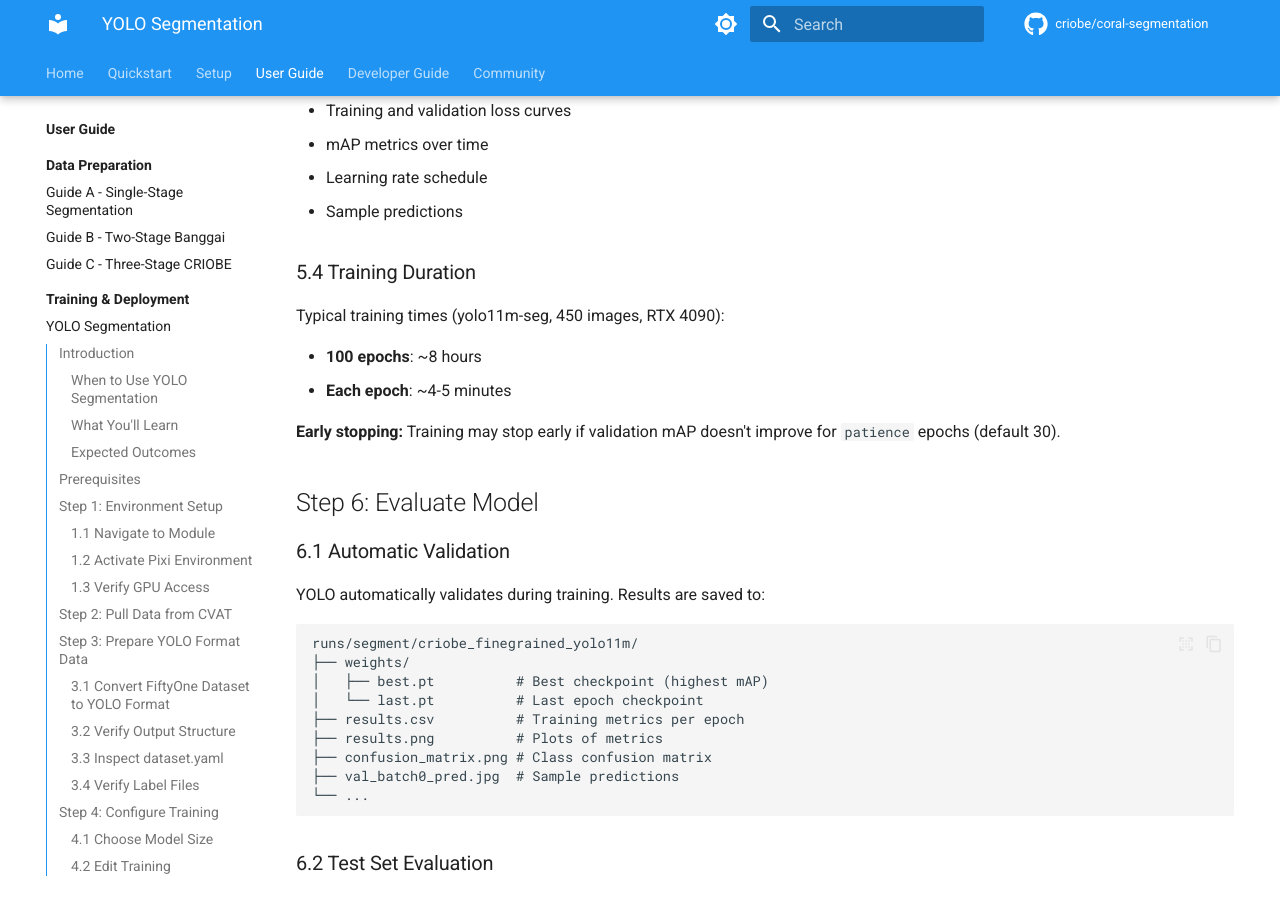
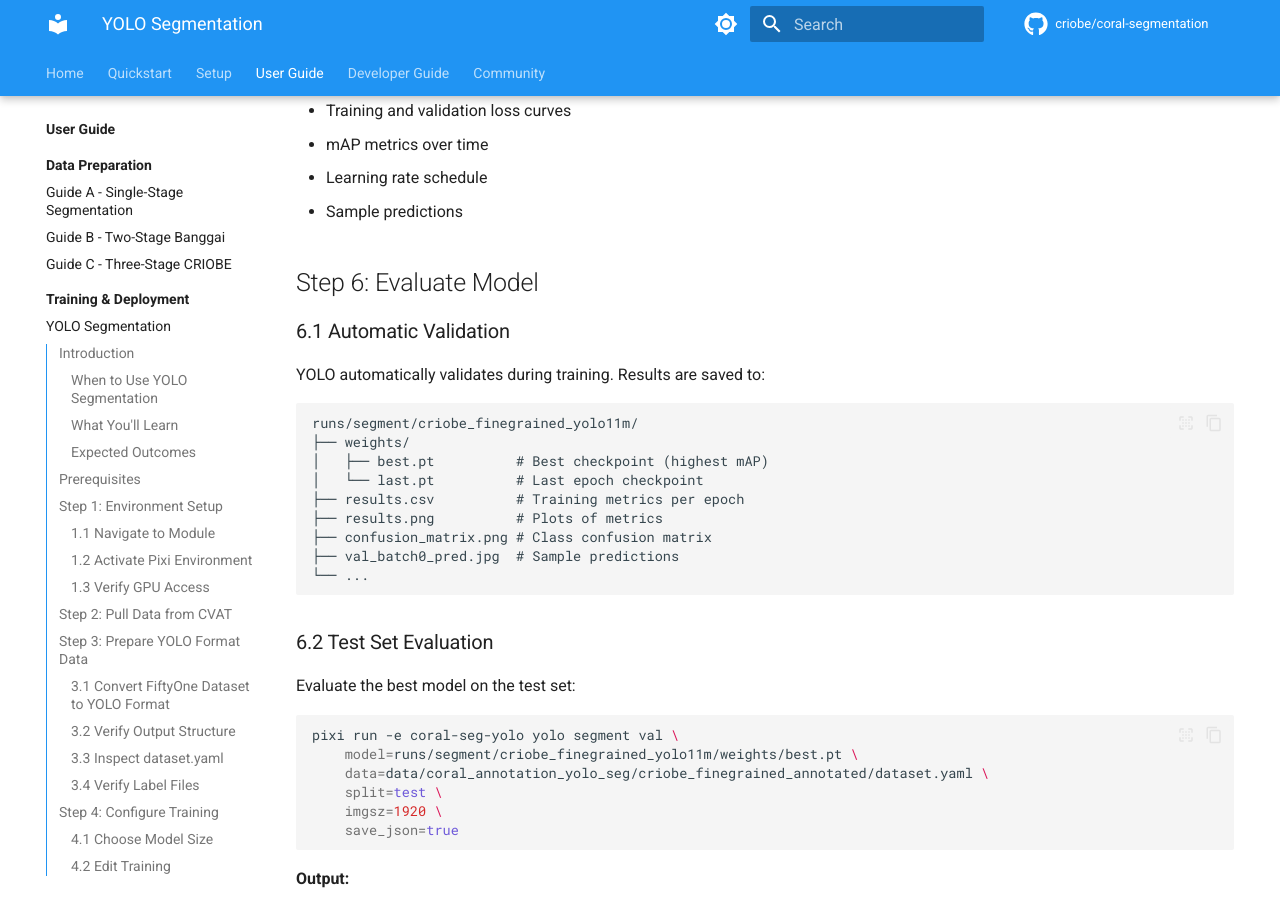
Before and after one commit to Criobe/documentation, an MkDocs documentation site: the page built from docs/user-guide/training-and-deployment/yolo-segmentation.md, in a window 1280 px wide and 900 px high, scrolled down 9113 px. Built offline with MkDocs 1.6.1 and Material for MkDocs 9.7.7, drawn with Linux system fonts in a browser that asks for light colours; comment, search, counter and statistics services are not loaded; the version menu is left out.

Commit message:
remove unnecessary section

```diff
--- a/docs/user-guide/training-and-deployment/yolo-segmentation.md
+++ b/docs/user-guide/training-and-deployment/yolo-segmentation.md
@@ -403,15 +403,6 @@ Open browser at `http://localhost:6006` to view:
 - mAP metrics over time
 - Learning rate schedule
 - Sample predictions
-
-### 5.4 Training Duration
-
-Typical training times (yolo11m-seg, 450 images, RTX 4090):
-
-- **100 epochs**: ~8 hours
-- **Each epoch**: ~4-5 minutes
-
-**Early stopping:** Training may stop early if validation mAP doesn't improve for `patience` epochs (default 30).
 
 ## Step 6: Evaluate Model
 
```
Also changed, not shown: docs/user-guide/training-and-deployment/grid-detection.md (+0 -8 lines), docs/user-guide/training-and-deployment/mmseg-segmentation.md (+0 -9 lines).
